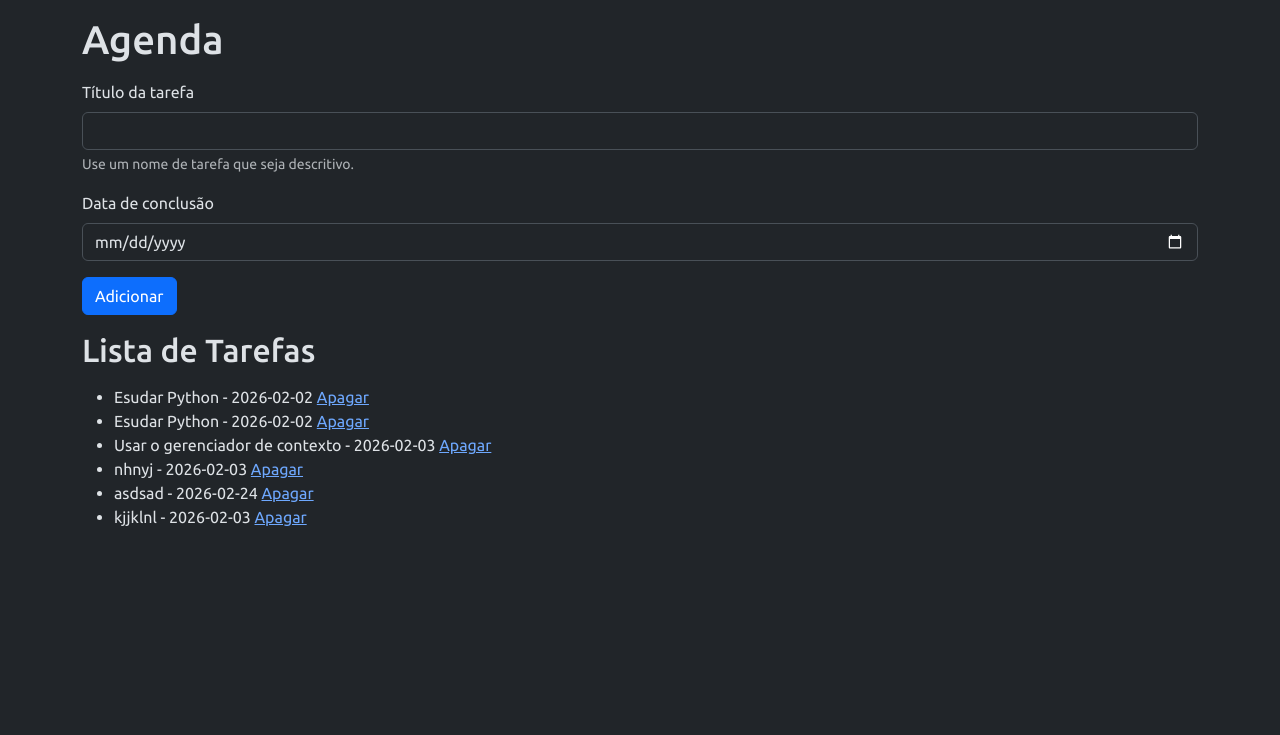
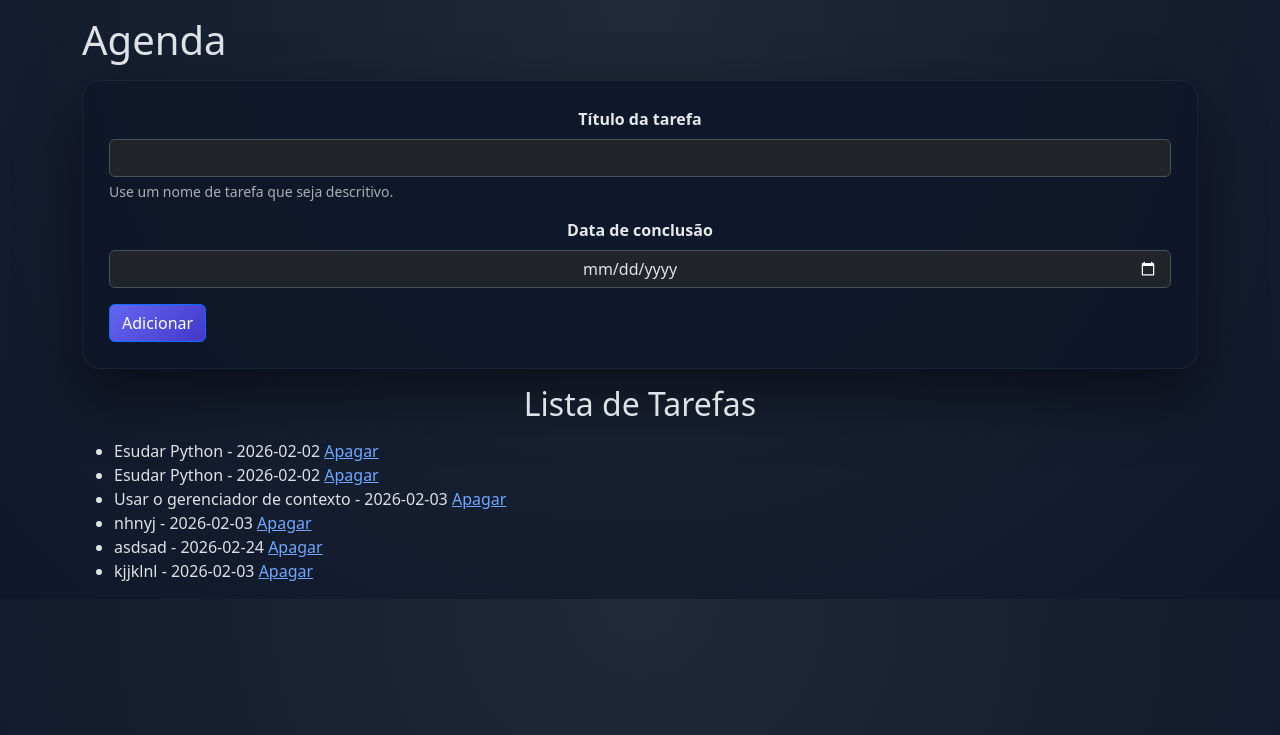
Before and after one commit to Pietrojoshua/agenda, a Flask app: page /agenda in a window 1280 px wide. Shown: the top 735 px of the page. Run offline with Flask 3, Linux system fonts and the light colour scheme; data comes from the database, SQL or seed files in the repository.

Commit message:
style: estilização

```diff
--- a/static/style.css
+++ b/static/style.css
@@ -1,8 +1,155 @@
-@import url('https://fonts.googleapis.com/css2?family=Ubuntu:ital,wght@0,300;0,400;0,500;0,700;1,300;1,400;1,500;1,700&display=swap');
+/* Fundo geral */
+body {
+    background: radial-gradient(circle at top, #1f2937, #0f172a);
+    font-family: "Inter", "Segoe UI", system-ui, -apple-system, sans-serif;
+    color: #e5e7eb;
+}
 
-* {
-    margin: 0;
-    padding: 0;
-    box-sizing: border-box;
-    font-family: 'Ubuntu', sans-serif;
+/* Container */
+.container {
+    max-width: 820px;
 }
+
+/* Centralização geral */
+h2, p {
+    text-align: center;
+}
+
+/* Card do formulário */
+form {
+    background: rgba(15, 23, 42, 0.9);
+    padding: 26px;
+    border-radius: 18px;
+    box-shadow: 0 25px 60px rgba(0, 0, 0, 0.5);
+    border: 1px solid rgba(255, 255, 255, 0.05);
+}
+
+/* Labels */
+.form-label {
+    color: #e5e7eb;
+    font-weight: 600;
+    text-align: center;
+    display: block;
+}
+
+/* Inputs */
+.form-control {
+    background-color: #020617;
+    border: 1px solid #334155;
+    color: #e5e7eb;
+    border-radius: 12px;
+    text-align: center;
+}
+
+.form-control::placeholder {
+    color: #94a3b8;
+}
+
+.form-control:focus {
+    background-color: #020617;
+    color: #fff;
+    border-color: #6366f1;
+    box-shadow: 0 0 0 0.25rem rgba(99, 102, 241, 0.35);
+}
+
+/* Botões */
+.btn {
+    border-radius: 14px;
+    font-weight: 500;
+}
+
+/* Botão salvar */
+.btn-primary {
+    background: linear-gradient(135deg, #6366f1, #4338ca);
+    border: none;
+}
+
+.btn-primary:hover {
+    background: linear-gradient(135deg, #4f46e5, #3730a3);
+}
+
+/* Botão cancelar */
+.btn-secondary {
+    background-color: #1e293b;
+    border: 1px solid #334155;
+    color: #e5e7eb;
+}
+
+.btn-secondary:hover {
+    background-color: #334155;
+}
+
+/* Lista */
+.list-group {
+    margin-top: 30px;
+}
+
+/* Item da tarefa */
+.list-group-item {
+    position: relative;
+    border: none;
+    border-radius: 16px;
+    margin-bottom: 16px;
+    padding: 18px 22px;
+    background: linear-gradient(135deg, #020617, #020617);
+    box-shadow: 0 15px 35px rgba(0, 0, 0, 0.6);
+    display: flex;
+    flex-direction: column;
+    align-items: center;
+    gap: 10px;
+    text-align: center;
+    transition: all 0.25s ease;
+}
+
+/* Barra lateral decorativa */
+.list-group-item::before {
+    content: "";
+    position: absolute;
+    top: 0;
+    left: 0;
+    right: 0;
+    height: 4px;
+    border-radius: 16px 16px 0 0;
+    background: linear-gradient(90deg, #6366f1, #22c55e);
+}
+
+/* Hover */
+.list-group-item:hover {
+    transform: translateY(-5px) scale(1.01);
+    box-shadow: 0 25px 55px rgba(0, 0, 0, 0.8);
+}
+
+/* Botões dentro da tarefa */
+.list-group-item .btn {
+    border-radius: 20px;
+    padding: 6px 18px;
+}
+
+/* Apagar */
+.btn-outline-danger {
+    border-color: #ef4444;
+    color: #ef4444;
+}
+
+.btn-outline-danger:hover {
+    background-color: #ef4444;
+    color: #fff;
+}
+
+/* Editar */
+.btn-outline-primary {
+    border-color: #6366f1;
+    color: #6366f1;
+}
+
+.btn-outline-primary:hover {
+    background-color: #6366f1;
+    color: #fff;
+}
+
+/* Texto vazio */
+p {
+    margin-top: 40px;
+    color: #94a3b8;
+    font-style: italic;
+}
```
